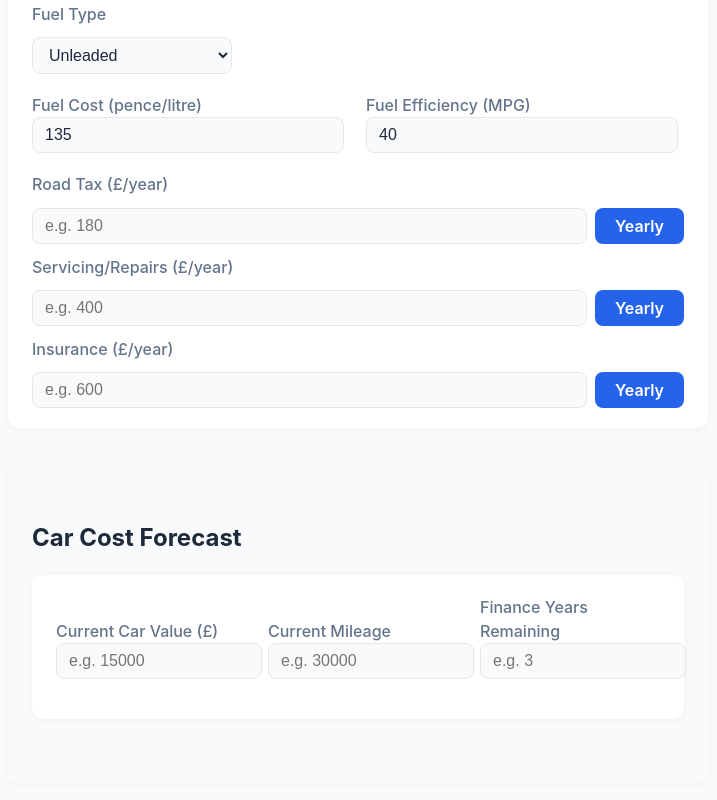
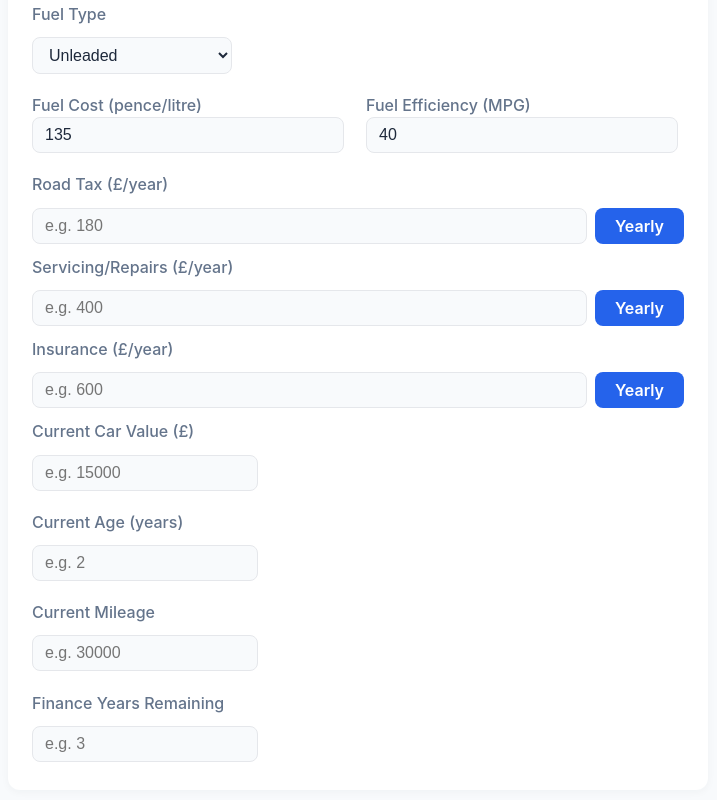
Before and after one commit to nbetts/vibe-finance-planner, a React (Vite) app: page /car-finance in a window 1280 px wide. Shown: the part 516-1316 px from the top of the page, without its empty margins (282-999 px from the left). Built offline with nearby package versions, Linux system fonts and the light colour scheme.

Commit message:
more changes

```diff
--- /dev/null
+++ b/src/pages/car-finance-planner/CarCostBreakdown.tsx
@@ -0,0 +1,87 @@
+
+import React from 'react';
+import type { CarTab, CarFinanceBreakdown, Unit } from './types';
+
+interface CarCostBreakdownProps {
+  car: CarTab;
+  outputUnit: Unit;
+  setOutputUnit: (unit: Unit) => void;
+  forecastRows: Array<{ year: number; residualValue: number; maintenance: number; depreciation: number; finance: number; cost: number; totalCost: number }>;
+}
+
+const getValue = (val: number, outputUnit: Unit) => outputUnit === 'year' ? val : val / 12;
+
+export const CarCostBreakdown: React.FC<CarCostBreakdownProps> = ({ car, outputUnit, setOutputUnit, forecastRows }) => {
+  if (!car.result) return null;
+
+  return (
+    <div className="breakdown">
+      <h2>Car Cost Breakdown</h2>
+      <div style={{ display: 'flex', alignItems: 'center', gap: '0.5rem', marginBottom: '1rem' }}>
+        <span>Show as</span>
+        <button type="button" style={{ minWidth: 70, fontWeight: outputUnit === 'year' ? 700 : 400 }} onClick={() => setOutputUnit('year')}>Yearly</button>
+        <button type="button" style={{ minWidth: 70, fontWeight: outputUnit === 'month' ? 700 : 400 }} onClick={() => setOutputUnit('month')}>Monthly</button>
+      </div>
+      <table>
+        <thead>
+          <tr>
+            <th>Category</th>
+            <th>{car.label} (£/{outputUnit === 'year' ? 'yr' : 'mo'})</th>
+          </tr>
+        </thead>
+        <tbody>
+          {['finance', 'fuel', 'roadTax', 'servicing', 'insurance', 'total'].map((field) => (
+            <tr key={field} style={field === 'total' ? { fontWeight: 600 } : {}}>
+              <td>
+                {field === 'finance' ? 'Finance' :
+                 field === 'fuel' ? 'Fuel' :
+                 field === 'roadTax' ? 'Road Tax' :
+                 field === 'servicing' ? 'Servicing/Repairs' :
+                 field === 'insurance' ? 'Insurance' :
+                 'Total'}
+              </td>
+              <td>
+                {car.result ?
+                  getValue(car.result[field as keyof CarFinanceBreakdown], outputUnit).toLocaleString(undefined, { maximumFractionDigits: 2 }) :
+                  '-'}
+              </td>
+            </tr>
+          ))}
+        </tbody>
+      </table>
+
+      {/* Forecast Table */}
+      {forecastRows.length > 0 && (
+        <>
+          <h3 style={{ marginTop: '2rem', marginBottom: '1.2rem' }}>Car Cost Forecast</h3>
+          <table style={{ marginTop: '0.5rem' }}>
+            <thead>
+              <tr>
+                <th>Year</th>
+                <th>Residual Value (£)</th>
+                <th>Depreciation (£)</th>
+                <th>Maintenance (£)</th>
+                <th>Finance (£)</th>
+                <th>Year Cost (£)</th>
+                <th>Total Cost (£)</th>
+              </tr>
+            </thead>
+            <tbody>
+              {forecastRows.map(row => (
+                <tr key={row.year}>
+                  <td>{row.year}</td>
+                  <td>{row.residualValue.toLocaleString(undefined, { maximumFractionDigits: 0 })}</td>
+                  <td>{row.depreciation.toLocaleString(undefined, { maximumFractionDigits: 2 })}</td>
+                  <td>{row.maintenance.toLocaleString(undefined, { maximumFractionDigits: 2 })}</td>
+                  <td>{row.finance.toLocaleString(undefined, { maximumFractionDigits: 2 })}</td>
+                  <td>{row.cost.toLocaleString(undefined, { maximumFractionDigits: 2 })}</td>
+                  <td>{row.totalCost.toLocaleString(undefined, { maximumFractionDigits: 2 })}</td>
+                </tr>
+              ))}
+            </tbody>
+          </table>
+        </>
+      )}
+    </div>
+  );
+};
--- a/src/pages/car-finance-planner/carFinanceCalculations.ts
+++ b/src/pages/car-finance-planner/carFinanceCalculations.ts
@@ -59,8 +59,8 @@ export function forecastCarValues(
   // depreciation rates
   const r1 = 0.25; // years 0–3
   const r2 = 0.15; // years 4–7
-  const r3 = 0.05; // years 8–20+
-  const scrapValue = 500;
+  const r3 = 0.1; // years 8–20+
+  const scrapValue = 0;
   const mileagePenaltyPerThousand = 75; // £ adjustment per 1k miles diff
 
   let value = currentValue;
--- a/src/pages/car-finance-planner/index.tsx
+++ b/src/pages/car-finance-planner/index.tsx
@@ -1,7 +1,9 @@
 import { useState } from 'react';
 import { useLocalStorage } from '../../hooks';
 import { calculateCarFinanceBreakdown } from './carFinanceCalculations';
+import { forecastCarValues } from './carFinanceCalculations';
 import type { CarFinanceBreakdown } from './types';
+import { CarCostBreakdown } from './CarCostBreakdown';
 import { MONTHS_PER_YEAR } from '../../constants';
 import { Link } from 'react-router-dom';
 import { v4 as uuidv4 } from 'uuid';
@@ -23,6 +25,10 @@ interface CarFormInputs {
   servicingUnit: Unit;
   insurance: string;
   insuranceUnit: Unit;
+  currentCarValue?: string;
+  currentAge?: string;
+  currentMileage?: string;
+  financeYearsRemaining?: string;
 }
 interface CarTab {
   id: string;
@@ -88,7 +94,6 @@ export default function CarFinancePlanner() {
 
   const car = cars[activeTab];
 
-  const getValue = (val: number) => outputUnit === 'year' ? val : val / 12;
 
 
   // Helper to parse and convert values
@@ -115,45 +120,45 @@ export default function CarFinancePlanner() {
     return newCars.map((c, i) => i === idx ? { ...c, result: breakdown } : c);
   };
 
-  const [forecastValue, setForecastValue] = useState('');
-  const [forecastMileage, setForecastMileage] = useState('');
-  const [forecastYears, setForecastYears] = useState('');
 
   const getYearlyMaintenanceCost = (carTab: CarTab) => {
     if (!carTab.result) return 0;
     return carTab.result.roadTax + carTab.result.fuel + carTab.result.servicing + carTab.result.insurance;
   };
 
-  let forecastRows: Array<{ year: number; residualValue: number; cost: number; totalCost: number }> = [];
+  let forecastRows: Array<{ year: number; residualValue: number; maintenance: number; depreciation: number; finance: number; cost: number; totalCost: number }> = [];
+  const currentValue = car.inputs.currentCarValue?.trim() || '';
+  const currentAge = car.inputs.currentAge?.trim() || '';
+  const currentMileage = car.inputs.currentMileage?.trim() || '';
+  const financeYears = car.inputs.financeYearsRemaining?.trim() || '';
   if (
-    forecastValue.trim() !== '' &&
-    forecastMileage.trim() !== '' &&
-    forecastYears.trim() !== '' &&
-    !isNaN(Number(forecastValue)) &&
-    !isNaN(Number(forecastMileage)) &&
-    !isNaN(Number(forecastYears))
+    currentValue !== '' &&
+    currentAge !== '' &&
+    currentMileage !== '' &&
+    !isNaN(Number(currentValue)) &&
+    !isNaN(Number(currentAge)) &&
+    !isNaN(Number(currentMileage))
   ) {
-    const forecastCarValues = (value: number) => {
-      const arr = [];
-      let v = value;
-      for (let i = 1; i <= 10; i++) {
-        v *= 0.85;
-        arr.push({ year: i, residualValue: v, cost: value - v });
-      }
-      return arr;
-    };
-    const value = Number(forecastValue);
-    const years = Number(forecastYears);
-    const forecast = forecastCarValues(value);
+    const value = Number(currentValue);
+    const age = Number(currentAge);
+    const mileage = Number(currentMileage);
+    const years = financeYears !== '' && !isNaN(Number(financeYears)) ? Number(financeYears) : 0;
+    const forecast = forecastCarValues(value, age, 10, mileage);
     let accumulated = 0;
+    let prevValue = value;
     forecastRows = forecast.map((row, idx) => {
       const maintenance = getYearlyMaintenanceCost(car);
+      const depreciation = prevValue - row.value;
+      prevValue = row.value;
       const finance = (car.result && idx < years) ? car.result.finance : 0;
-      const yearCost = row.cost + maintenance + finance;
+  const yearCost = maintenance + finance;
       accumulated += yearCost;
       return {
-        year: row.year,
-        residualValue: row.residualValue,
+        year: row.age,
+        residualValue: row.value,
+        maintenance,
+        depreciation,
+        finance,
         cost: yearCost,
         totalCost: accumulated,
       };
@@ -382,156 +387,63 @@ export default function CarFinancePlanner() {
               {car.inputs.insuranceUnit === 'year' ? 'Yearly' : 'Monthly'}
             </button>
           </div>
+          <label htmlFor="currentCarValue">Current Car Value (£)</label>
+          <input
+            id="currentCarValue"
+            type="number"
+            min="0"
+            value={car.inputs.currentCarValue || ''}
+            onChange={e => {
+              const newCars = cars.map((c, i) => i === activeTab ? { ...c, inputs: { ...c.inputs, currentCarValue: e.target.value } } : c);
+              setCars(newCars);
+            }}
+            placeholder="e.g. 15000"
+            style={{ marginBottom: '0.5rem', maxWidth: 200 }}
+          />
+          <label htmlFor="currentAge">Current Age (years)</label>
+          <input
+            id="currentAge"
+            type="number"
+            min="0"
+            value={car.inputs.currentAge || ''}
+            onChange={e => {
+              const newCars = cars.map((c, i) => i === activeTab ? { ...c, inputs: { ...c.inputs, currentAge: e.target.value } } : c);
+              setCars(newCars);
+            }}
+            placeholder="e.g. 2"
+            style={{ marginBottom: '0.5rem', maxWidth: 200 }}
+          />
+          <label htmlFor="currentMileage">Current Mileage</label>
+          <input
+            id="currentMileage"
+            type="number"
+            min="0"
+            value={car.inputs.currentMileage || ''}
+            onChange={e => {
+              const newCars = cars.map((c, i) => i === activeTab ? { ...c, inputs: { ...c.inputs, currentMileage: e.target.value } } : c);
+              setCars(newCars);
+            }}
+            placeholder="e.g. 30000"
+            style={{ marginBottom: '0.5rem', maxWidth: 200 }}
+          />
+          <label htmlFor="financeYearsRemaining">Finance Years Remaining</label>
+          <input
+            id="financeYearsRemaining"
+            type="number"
+            min="0"
+            max="10"
+            value={car.inputs.financeYearsRemaining || ''}
+            onChange={e => {
+              const newCars = cars.map((c, i) => i === activeTab ? { ...c, inputs: { ...c.inputs, financeYearsRemaining: e.target.value } } : c);
+              setCars(newCars);
+            }}
+            placeholder="e.g. 3"
+            style={{ marginBottom: '0.5rem', maxWidth: 200 }}
+          />
           {/* Removed Calculate and Reset buttons. All inputs are now reactive. */}
         </div>
       </form>
-      {cars.length > 0 && cars[activeTab].result && (
-        <div className="breakdown">
-          <h2>Car Cost Breakdown</h2>
-          <div style={{ display: 'flex', alignItems: 'center', gap: '0.5rem', marginBottom: '1rem' }}>
-            <span>Show as</span>
-            <button type="button" style={{ minWidth: 70, fontWeight: outputUnit === 'year' ? 700 : 400 }} onClick={() => setOutputUnit('year')}>Yearly</button>
-            <button type="button" style={{ minWidth: 70, fontWeight: outputUnit === 'month' ? 700 : 400 }} onClick={() => setOutputUnit('month')}>Monthly</button>
-          </div>
-          <table>
-            <thead>
-              <tr>
-                <th>Category</th>
-                <th>{cars[activeTab].label} (£/{outputUnit === 'year' ? 'yr' : 'mo'})</th>
-              </tr>
-            </thead>
-            <tbody>
-              {['finance', 'fuel', 'roadTax', 'servicing', 'insurance', 'total'].map((field) => (
-                <tr key={field} style={field === 'total' ? { fontWeight: 600 } : {}}>
-                  <td>
-                    {field === 'finance' ? 'Finance' :
-                     field === 'fuel' ? 'Fuel' :
-                     field === 'roadTax' ? 'Road Tax' :
-                     field === 'servicing' ? 'Servicing/Repairs' :
-                     field === 'insurance' ? 'Insurance' :
-                     'Total'}
-                  </td>
-                  <td>
-                    {cars[activeTab].result ?
-                      getValue(cars[activeTab].result[field as keyof CarFinanceBreakdown]).toLocaleString(undefined, { maximumFractionDigits: 2 }) :
-                      '-'}
-                  </td>
-                </tr>
-              ))}
-            </tbody>
-          </table>
-        </div>
-      )}
-
-      {/* Car cost comparison section: table with all cars */}
-      {cars.length > 1 && cars.some((c: CarTab) => c.result) && (
-        <div className="breakdown" style={{ marginTop: '2.5rem' }}>
-          <h2>Car Cost Comparison</h2>
-          <div style={{ display: 'flex', alignItems: 'center', gap: '0.5rem', marginBottom: '1rem' }}>
-            <span>Show as</span>
-            <button type="button" style={{ minWidth: 70, fontWeight: outputUnit === 'year' ? 700 : 400 }} onClick={() => setOutputUnit('year')}>Yearly</button>
-            <button type="button" style={{ minWidth: 70, fontWeight: outputUnit === 'month' ? 700 : 400 }} onClick={() => setOutputUnit('month')}>Monthly</button>
-          </div>
-          <table>
-            <thead>
-              <tr>
-                <th>Category</th>
-                {cars.map(car => (
-                  <th key={car.id}>{car.label} (£/{outputUnit === 'year' ? 'yr' : 'mo'})</th>
-                ))}
-              </tr>
-            </thead>
-            <tbody>
-              {['finance', 'fuel', 'roadTax', 'servicing', 'insurance', 'total'].map((field) => (
-                <tr key={field} style={field === 'total' ? { fontWeight: 600 } : {}}>
-                  <td>
-                    {field === 'finance' ? 'Finance' :
-                     field === 'fuel' ? 'Fuel' :
-                     field === 'roadTax' ? 'Road Tax' :
-                     field === 'servicing' ? 'Servicing/Repairs' :
-                     field === 'insurance' ? 'Insurance' :
-                     'Total'}
-                  </td>
-                  {cars.map(car => (
-                    <td key={car.id}>
-                      {car.result ?
-                        getValue(car.result[field as keyof CarFinanceBreakdown]).toLocaleString(undefined, { maximumFractionDigits: 2 }) :
-                        '-'}
-                    </td>
-                  ))}
-                </tr>
-              ))}
-            </tbody>
-          </table>
-        </div>
-      )}
-      {/* Car cost forecast section - now its own section below breakdown */}
-      <section className="car-forecast" style={{ marginTop: '2.5rem', background: 'var(--background)', borderRadius: 8, boxShadow: '0 1px 8px 0 rgba(0,0,0,0.04)', padding: '2rem 1.5rem' }}>
-        <h2 style={{ marginBottom: '1.2rem' }}>Car Cost Forecast</h2>
-        <form className="salary-input" autoComplete="off" onSubmit={e => e.preventDefault()}>
-          <div className="salary-input-row" style={{ flexDirection: 'row', alignItems: 'flex-end', gap: '2rem', flexWrap: 'wrap', marginBottom: '1.2rem' }}>
-            <div style={{ flex: 1, minWidth: 180 }}>
-              <label htmlFor="forecastValue">Current Car Value (£)</label>
-              <input
-                id="forecastValue"
-                type="number"
-                min="0"
-                value={forecastValue}
-                onChange={e => setForecastValue(e.target.value)}
-                placeholder="e.g. 15000"
-                style={{ width: '100%' }}
-              />
-            </div>
-            <div style={{ flex: 1, minWidth: 180 }}>
-              <label htmlFor="forecastMileage">Current Mileage</label>
-              <input
-                id="forecastMileage"
-                type="number"
-                min="0"
-                value={forecastMileage}
-                onChange={e => setForecastMileage(e.target.value)}
-                placeholder="e.g. 30000"
-                style={{ width: '100%' }}
-              />
-            </div>
-            <div style={{ flex: 1, minWidth: 180 }}>
-              <label htmlFor="forecastYears">Finance Years Remaining</label>
-              <input
-                id="forecastYears"
-                type="number"
-                min="0"
-                max="10"
-                value={forecastYears}
-                onChange={e => setForecastYears(e.target.value)}
-                placeholder="e.g. 3"
-                style={{ width: '100%' }}
-              />
-            </div>
-          </div>
-        </form>
-        {forecastRows.length > 0 && (
-          <table style={{ marginTop: '1rem' }}>
-            <thead>
-              <tr>
-                <th>Year</th>
-                <th>Residual Value (£)</th>
-                <th>Year Cost (£)</th>
-                <th>Total Cost (£)</th>
-              </tr>
-            </thead>
-            <tbody>
-              {forecastRows.map(row => (
-                <tr key={row.year}>
-                  <td>{row.year}</td>
-                  <td>{row.residualValue.toLocaleString(undefined, { maximumFractionDigits: 0 })}</td>
-                  <td>{row.cost.toLocaleString(undefined, { maximumFractionDigits: 2 })}</td>
-                  <td>{row.totalCost.toLocaleString(undefined, { maximumFractionDigits: 2 })}</td>
-                </tr>
-              ))}
-            </tbody>
-          </table>
-        )}
-      </section>
+      <CarCostBreakdown car={cars[activeTab]} outputUnit={outputUnit} setOutputUnit={setOutputUnit} forecastRows={forecastRows} />
     </div>
   );
 };
```
Also changed, not shown: src/pages/car-finance-planner/types.ts (+12 -4 lines).
